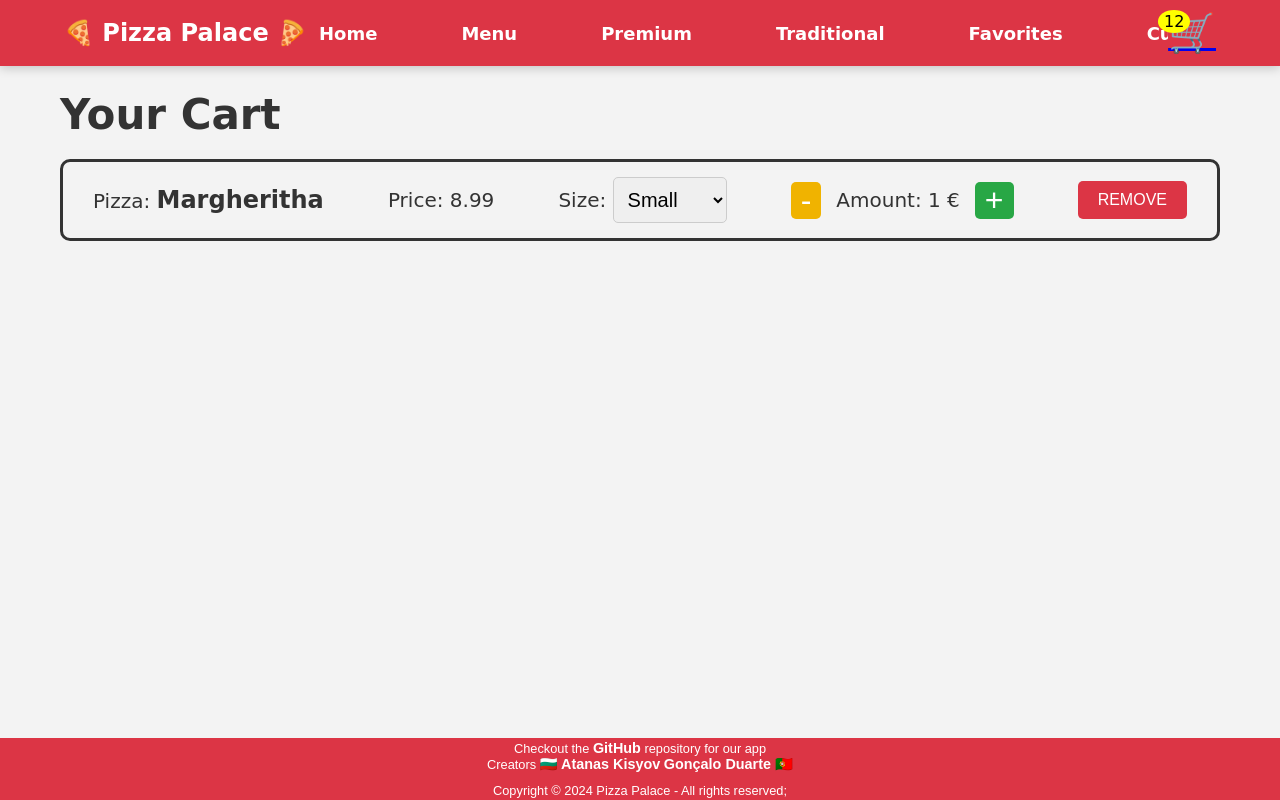
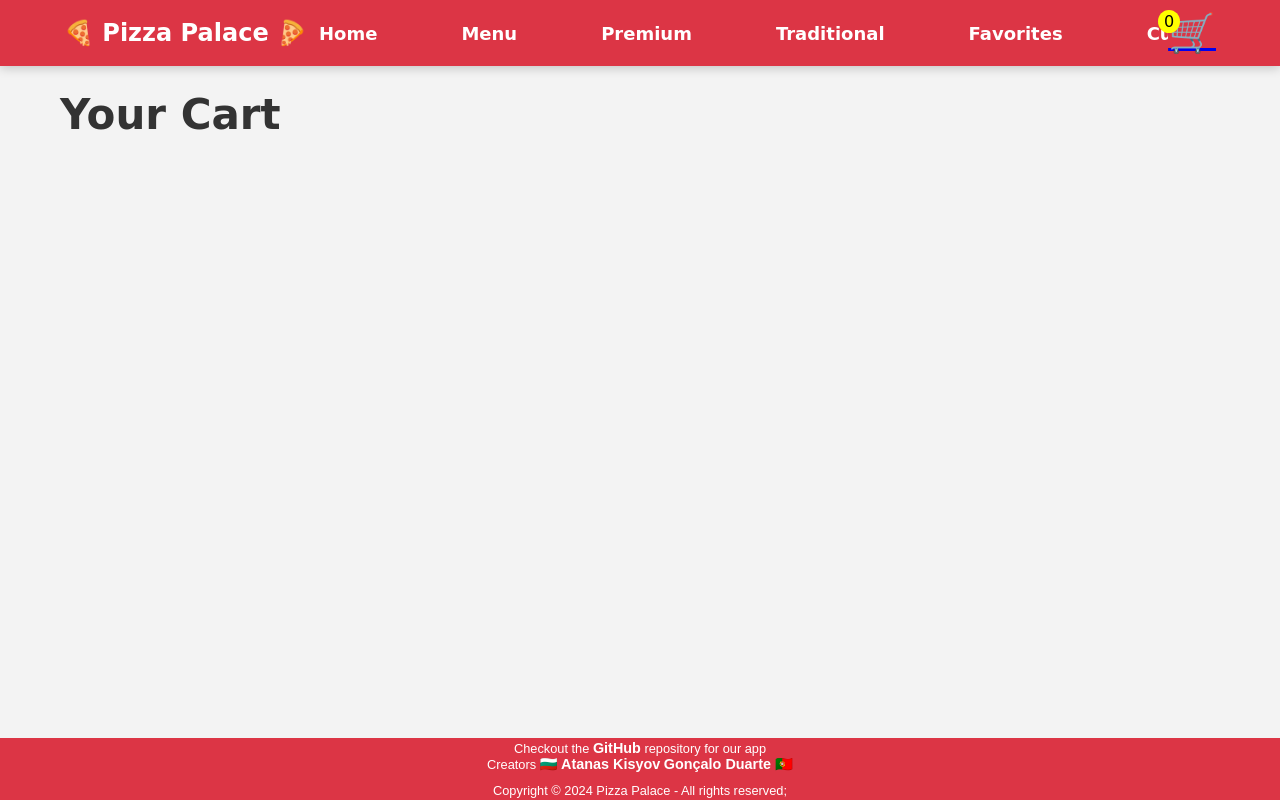
Before and after one commit to better-together-PB/pizzapp, a React (Vite) app: page /cart in a window 1280 px wide. Built offline with nearby package versions, Linux system fonts and the light colour scheme.

Commit message:
Cart showing what is added to the cart. For now there can be only one item in the cart

```diff
--- a/src/App.jsx
+++ b/src/App.jsx
@@ -10,16 +10,29 @@ import EditPizza from "./pages/EditPizza";
 
 import styles from "./App.module.css";
 import Cart from "./pages/Cart";
+import { useState } from "react";
 
 function App() {
+  const [cart, setCart] = useState([]);
+
+  function handleAddPizzaToCart(pizza) {
+    setCart([pizza]);
+  }
+
   return (
     <div className={styles.page}>
       <Header />
       <Routes>
         <Route path="/" element={<Home />} />
-        <Route path="/menu" element={<Menu />} />
-        <Route path="/menu/:typeOfPizza" element={<Menu />} />
-        <Route path="/cart" element={<Cart />} />
+        <Route
+          path="/menu"
+          element={<Menu onAddPizzaToCart={handleAddPizzaToCart} />}
+        />
+        <Route
+          path="/menu/:typeOfPizza"
+          element={<Menu onAddPizzaToCart={handleAddPizzaToCart} />}
+        />
+        <Route path="/cart" element={<Cart cart={cart} />} />
         <Route path="/createPizza" element={<CreatePizza />} />
         <Route path="/editPizza/:id" element={<EditPizza />} />
         <Route path="/*" element={<PageNotFound />} />
--- a/src/components/CartIcon.jsx
+++ b/src/components/CartIcon.jsx
@@ -2,7 +2,7 @@ import styles from "./CartIcon.module.css";
 
 function Cart() {
   return (
-    <div className={styles.cartIcon} data-items="12">
+    <div className={styles.cartIcon} data-items="0">
       🛒
     </div>
   );
--- a/src/components/Pizza.jsx
+++ b/src/components/Pizza.jsx
@@ -2,7 +2,16 @@ import { useState } from "react";
 import { Link } from "react-router-dom";
 import styles from "./Pizza.module.css";
 
-function Pizza({ id, name, image, ingredients, price, type, onDeletePizza }) {
+function Pizza({
+  id,
+  name,
+  image,
+  ingredients,
+  price,
+  type,
+  onDeletePizza,
+  onAddPizzaToCart,
+}) {
   const [pizzaSize, setPizzaSize] = useState("medium");
   const [pizzaQuantity, setPizzaQuantity] = useState(1);
 
@@ -47,7 +56,20 @@ function Pizza({ id, name, image, ingredients, price, type, onDeletePizza }) {
             <option value="3">3</option>
           </select>
 
-          <button className={styles.addButton}>Add</button>
+          <button
+            className={styles.addButton}
+            onClick={() =>
+              onAddPizzaToCart({
+                id,
+                name,
+                price,
+                size: pizzaSize,
+                quantity: pizzaQuantity,
+              })
+            }
+          >
+            Add
+          </button>
 
           {type === "Custom" && (
             <>
--- a/src/components/PizzaList.jsx
+++ b/src/components/PizzaList.jsx
@@ -1,11 +1,16 @@
 import Pizza from "./Pizza";
 import styles from "./PizzaList.module.css";
 
-function PizzaList({ pizzaList, onDeletePizza }) {
+function PizzaList({ pizzaList, onDeletePizza, onAddPizzaToCart }) {
   return (
     <ul className={styles.pizzaList}>
       {pizzaList.map((pizza) => (
-        <Pizza key={pizza.id} {...pizza} onDeletePizza={onDeletePizza} />
+        <Pizza
+          key={pizza.id}
+          {...pizza}
+          onDeletePizza={onDeletePizza}
+          onAddPizzaToCart={onAddPizzaToCart}
+        />
       ))}
     </ul>
   );
--- a/src/pages/Cart.jsx
+++ b/src/pages/Cart.jsx
@@ -1,20 +1,32 @@
 import styles from "./Cart.module.css";
 
-function Cart() {
+function Cart({ cart }) {
+  console.log(cart);
+  // {
+  //   id, name, price, size, quantity;
+  // }
+
   return (
     <main className={styles.main}>
       <h2>Your Cart</h2>
       <div className={styles.orderItems}>
-        <div className={styles.pizzaItem}>
+        {cart.map((item) => {
+          const pizzaPrice = {
+            small: item.price - 1,
+            medium: item.price,
+            large: item.price + 1,
+          };
+          return (
+            <div key={item.id} className={styles.pizzaItem}>
               <h3 className={styles.pizzaName}>
-            Pizza: <span>Margheritha</span>
+                Pizza: <span>{item.name}</span>
               </h3>
               <p className={styles.pizzaPrice}>
-            Price: <span>8.99</span>
+                Price: <span>{pizzaPrice[item.size]}</span>
               </p>
               <p className={styles.pizzaSize}>
                 Size:{" "}
-            <select name="size" id="size">
+                <select name="size" id="size" value={item.size}>
                   <option value="small">Small</option>
                   <option value="medium">Medium</option>
                   <option value="large">Large</option>
@@ -23,12 +35,14 @@ function Cart() {
               <div className={styles.amountContainer}>
                 <button className={styles.decreaseAmount}>-</button>
                 <p>
-              Amount: <span>1</span> €
+                  Amount: <span>{item.quantity}</span> €
                 </p>
                 <button className={styles.increaseAmout}>+</button>
               </div>
               <button className={styles.removeBtn}>REMOVE</button>
             </div>
+          );
+        })}
       </div>
     </main>
   );
--- a/src/pages/Cart.module.css
+++ b/src/pages/Cart.module.css
@@ -14,7 +14,7 @@
   font-size: 20px;
   font-weight: 400;
 }
-.main h3 span {
+.main span {
   font-size: 24px;
   font-weight: 600;
 }
--- a/src/pages/Menu.jsx
+++ b/src/pages/Menu.jsx
@@ -5,7 +5,7 @@ import PizzaList from "../components/PizzaList";
 import styles from "./Menu.module.css";
 import axios from "axios";
 
-function Menu() {
+function Menu({ onAddPizzaToCart }) {
   const [menu, setMenu] = useState([]);
   const [sortedMenu, setSortedMenu] = useState([]);
   const { typeOfPizza } = useParams();
@@ -73,6 +73,7 @@ function Menu() {
             <PizzaList
               pizzaList={pizzaList}
               onDeletePizza={handleDeletePizza}
+              onAddPizzaToCart={onAddPizzaToCart}
             />
           </li>
         ))}
```
Lines whose indentation alone changed are shown as unchanged.
